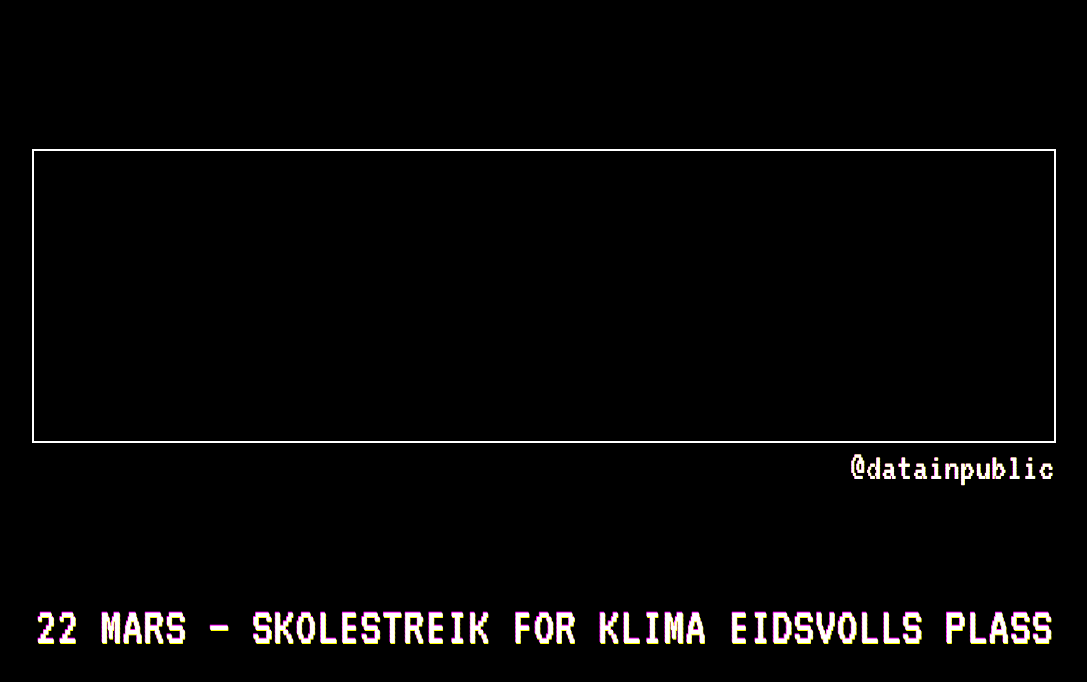
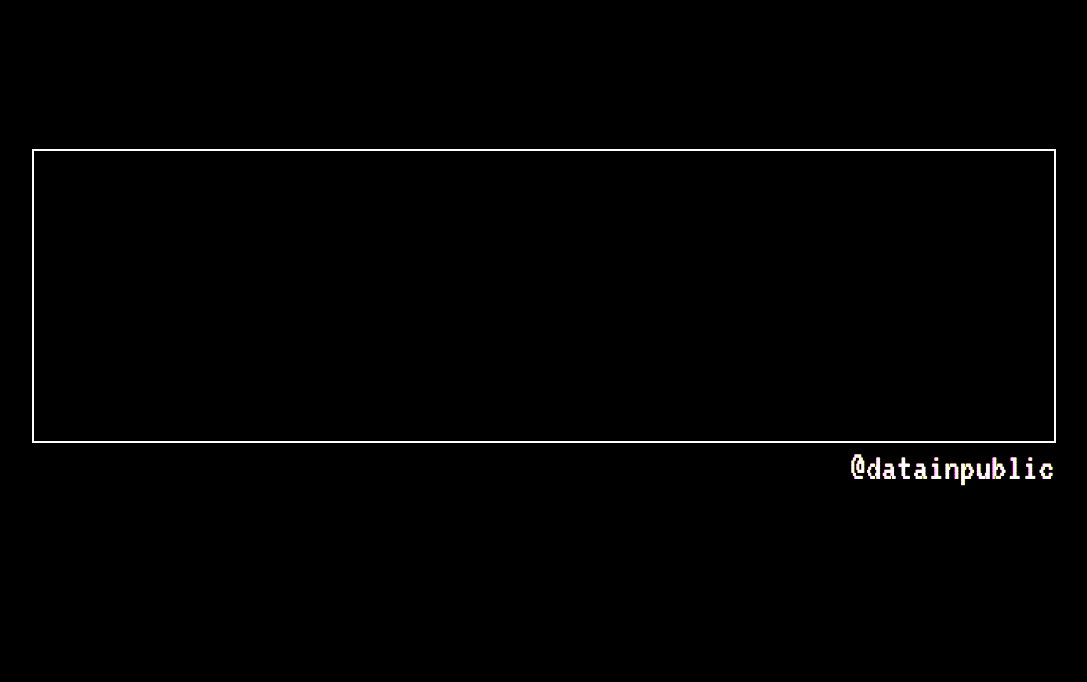
Before and after one commit to datainpublic/kt-workshop-template, a plain HTML site: page index.html in a window 1280 px wide. Shown: the whole page, without its empty margins (96-1183 px from the left). Drawn offline with Linux system fonts and the light colour scheme; no server answers.

Commit message:
Post Strike

```diff
--- a/index.html
+++ b/index.html
@@ -16,7 +16,6 @@
         <figcaption><a href="https://instagram.com/datainpublic">@datainpublic</a></figcaption>
       </figure>
       <header id="message">
-        22 Mars — Skolestreik for Klima EIDSVOLLS PLASS
       </header>
     </div>
   <script src="local.js" charset="utf-8"></script>
```
